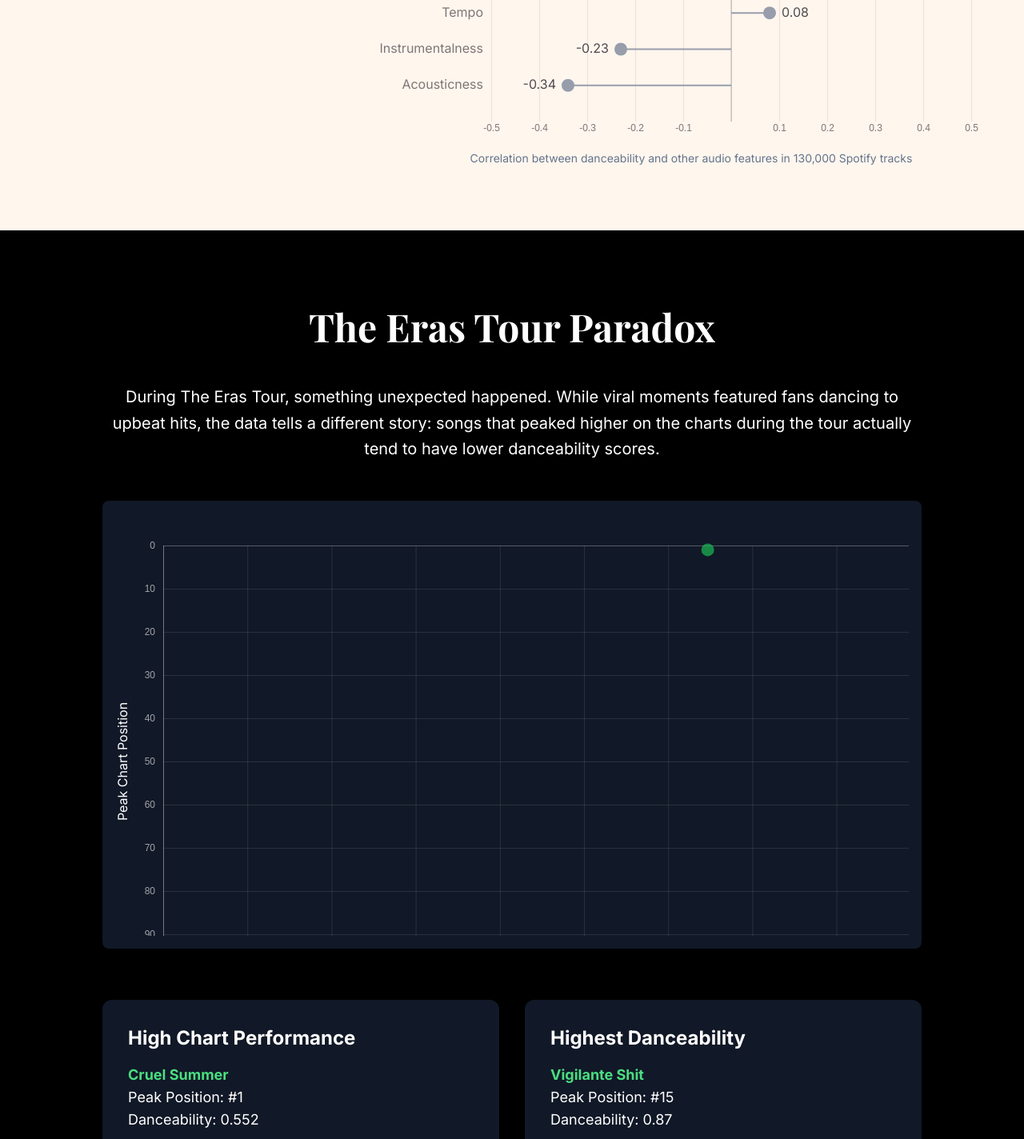
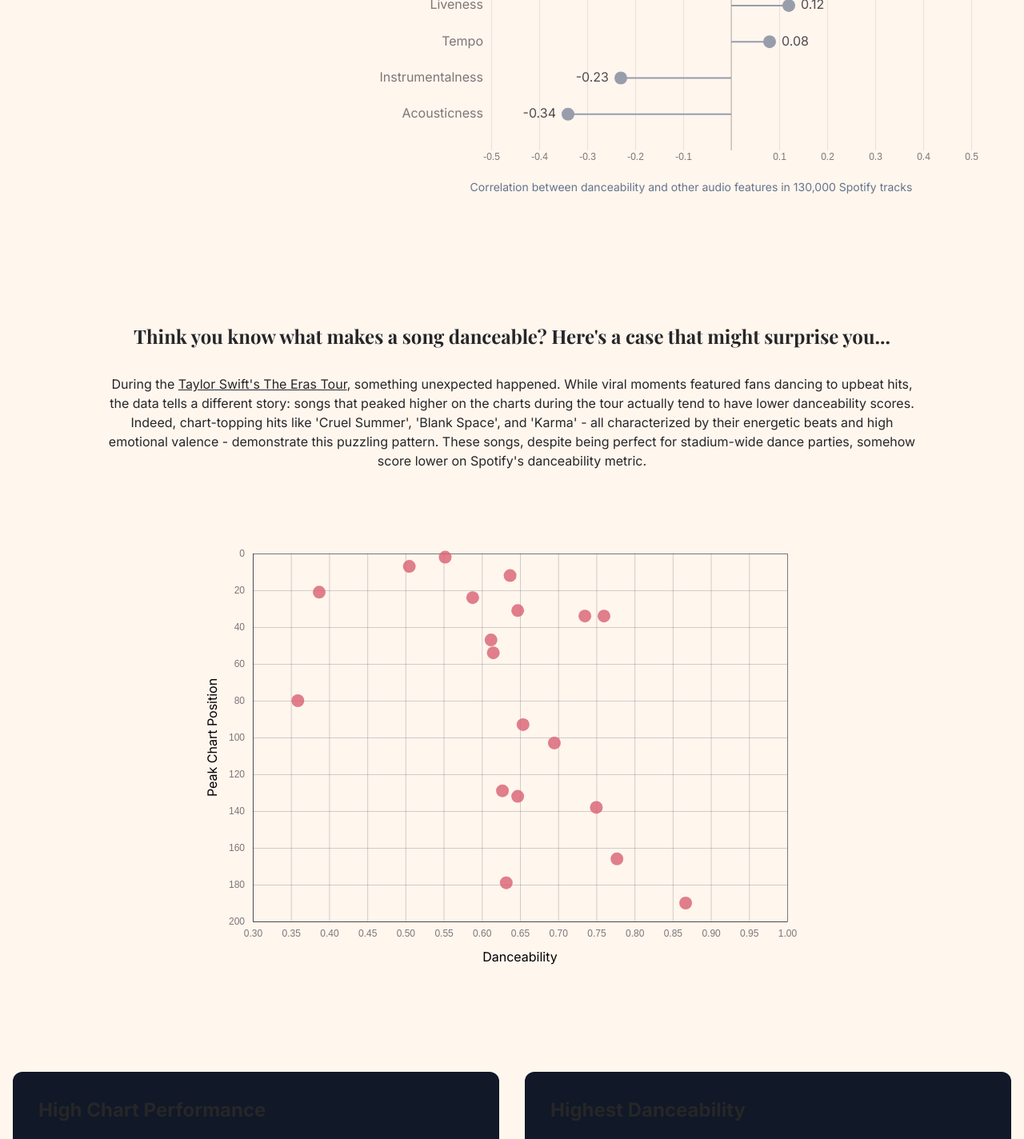
Before and after one commit to mori8/taylor-danceability-viz, a Next.js app: page / in a window 1280 px wide. Shown: the part 1330-2754 px from the top of the page at 80% size. Built offline with nearby package versions, Linux system fonts and the light colour scheme; a web font is replaced by a local one.

Commit message:
Implement: ChartPerformanceSection.js

```diff
--- a/app/components/sections/ChartPerformanceSection.js
+++ b/app/components/sections/ChartPerformanceSection.js
@@ -1,42 +1,48 @@
 // components/sections/ChartPerformanceSection.js
-'use client';
+"use client";
 
-import { motion } from 'framer-motion';
-import ScatterPlot from '../ui/ScatterPlot';
-
-const data = [
-  {
-    title: "Shake It Off",
-    album_cover: "https://upload.wikimedia.org/wikipedia/en/c/c4/Taylor_Swift_-_Shake_It_Off.png",
-    album: "1989",
-    danceability: 0.647,
-    peak_rank: 1,
-    average_rank: 3
-  },
-];
+import { motion } from "framer-motion";
+import ScatterPlot from "../ui/ScatterPlot";
 
 export default function ChartPerformanceSection() {
   return (
-    <section className="min-h-screen bg-black text-white py-24">
+    <section className="min-h-screen bg-cream text-obsidian py-20">
       <div className="container mx-auto px-4">
         <motion.div
           initial={{ opacity: 0, y: 20 }}
           whileInView={{ opacity: 1, y: 0 }}
-          className="max-w-5xl mx-auto"
+          transition={{ delay: 0.1 }}
+          className="mx-auto flex flex-col items-center"
         >
-          <h2 className="text-5xl font-display font-bold mb-12 text-center">
-            The Eras Tour Paradox
-          </h2>
-
-          <div className="mb-12 text-center">
-            <p className="text-xl leading-relaxed">
-              During The Eras Tour, something unexpected happened. While viral moments featured fans dancing to upbeat hits, the data tells a different story: songs that peaked higher on the charts during the tour actually tend to have lower danceability scores.
+          <div className="max-w-5xl mb-12 text-center">
+            <p className="text-2xl font-display font-bold mb-8">
+              Think you know what makes a song danceable? Here's a case that
+              might surprise you...
+            </p>
+            <p className="">
+              During the{" "}
+              <a
+                href="https://en.wikipedia.org/wiki/The_Eras_Tour"
+                target="_blank"
+                className="underline"
+              >
+                Taylor Swift's The Eras Tour
+              </a>
+              , something unexpected happened. While viral moments featured fans
+              dancing to upbeat hits, the data tells a different story: songs
+              that peaked higher on the charts during the tour actually tend to
+              have lower danceability scores. Indeed, chart-topping hits like
+              'Cruel Summer', 'Blank Space', and 'Karma' - all characterized by
+              their energetic beats and high emotional valence - demonstrate
+              this puzzling pattern. These songs, despite being perfect for
+              stadium-wide dance parties, somehow score lower on Spotify's
+              danceability metric.
             </p>
           </div>
 
           {/* Large Scatter Plot */}
-          <div className="h-[70vh] mb-12">
-            <ScatterPlot data={data} />
+          <div className="mb-12">
+            <ScatterPlot />
           </div>
 
           {/* Key Examples */}
@@ -47,15 +53,20 @@ export default function ChartPerformanceSection() {
               whileInView={{ opacity: 1, x: 0 }}
               transition={{ delay: 0.2 }}
             >
-              <h3 className="text-2xl font-bold mb-4">High Chart Performance</h3>
+              <h3 className="text-2xl font-bold mb-4">
+                High Chart Performance
+              </h3>
               <div className="space-y-4">
                 <p className="text-lg">
-                  <span className="text-green-400 font-bold">Cruel Summer</span>
-                  <br />Peak Position: #1
-                  <br />Danceability: 0.552
+                  <span className="text-cherry font-bold">Cruel Summer</span>
+                  <br />
+                  Peak Position: #2
+                  <br />
+                  Danceability: 0.552
                 </p>
                 <p className="text-gray-400">
-                  Despite its upbeat tempo and energetic performance, this summer anthem has a relatively low danceability score.
+                  Despite its upbeat tempo and energetic performance, this
+                  summer anthem has a relatively low danceability score.
                 </p>
               </div>
             </motion.div>
@@ -69,12 +80,17 @@ export default function ChartPerformanceSection() {
               <h3 className="text-2xl font-bold mb-4">Highest Danceability</h3>
               <div className="space-y-4">
                 <p className="text-lg">
-                  <span className="text-green-400 font-bold">Vigilante Shit</span>
-                  <br />Peak Position: #15
-                  <br />Danceability: 0.87
+                  <span className="text-cherry font-bold">
+                    Vigilante Shit
+                  </span>
+                  <br />
+                  Peak Position: #15
+                  <br />
+                  Danceability: 0.87
                 </p>
                 <p className="text-gray-400">
-                  A slower, darker track with a steady baseline scores highest in danceability despite lower chart performance.
+                  A slower, darker track with a steady baseline scores highest
+                  in danceability despite lower chart performance.
                 </p>
               </div>
             </motion.div>
--- a/app/components/sections/DanceabilityCorrelation.js
+++ b/app/components/sections/DanceabilityCorrelation.js
@@ -13,8 +13,8 @@ export default function DanceabilityCorrelationSection() {
           whileInView={{ opacity: 1, y: 0 }}
           className="mx-auto"
         >
-          <div className="w-3/5 mx-auto flex flex-col items-end mb-14">
-            <p className="font-display text-xl text-center">
+          <div className="w-3/5 mx-auto flex flex-col items-end mb-20">
+            <p className="font-display text-2xl text-center">
               "<b>Danceability</b> describes how suitable a track is for dancing based
               on a combination of musical elements including tempo, rhythm
               stability, beat strength, and overall regularity."
@@ -23,13 +23,13 @@ export default function DanceabilityCorrelationSection() {
           </div>
           <div className="flex flex-col lg:flex-row">
             <div className="lg:pr-8 mb-12 lg:mb-0">
-              <p className="leading-relaxed mb-8">
+              <p className="mb-8">
                 This definition might not be immediately intuitive. Most people
                 expect songs with energetic beats and loud sounds to have high
                 danceability scores - and they're <b>not</b> entirely wrong.
               </p>
 
-              <p className="leading-relaxed">
+              <p className="">
                 Analysis of{" "}
                 <a
                   href="https://www.kaggle.com/datasets/tomigelo/spotify-audio-features"
--- a/app/components/ui/ScatterPlot.js
+++ b/app/components/ui/ScatterPlot.js
@@ -1,26 +1,41 @@
 // components/ui/ScatterPlot.js
-'use client';
+"use client";
 
-import { useEffect, useRef, useState } from 'react';
-import * as d3 from 'd3';
+import { useEffect, useRef, useState } from "react";
+import * as d3 from "d3";
 
-export default function ScatterPlot({ data }) {
+export default function ScatterPlot() {
   const svgRef = useRef(null);
   const tooltipRef = useRef(null);
   const [dimensions, setDimensions] = useState({ width: 0, height: 0 });
+  const [data, setData] = useState(null);
 
   useEffect(() => {
-    // Responsive dimensions 설정
+    // Fetch CSV data from /public directory
+    d3.csv("/chart_performance.csv").then((rawData) => {
+      const processedData = rawData.map((d) => ({
+        title: d.name,
+        album_cover: d.album_cover,
+        album: d.album,
+        danceability: parseFloat(d.danceability),
+        peak_rank: parseInt(d.peak_rank, 10),
+        average_rank: parseInt(d.average_rank, 10),
+      }));
+      setData(processedData);
+    });
+  }, []);
+
+  useEffect(() => {
     const updateDimensions = () => {
-      const width = window.innerWidth * 0.9; // 화면의 90%
-      const height = window.innerHeight * 0.8; // 화면의 80%
+      const width = window.innerWidth * 0.6;
+      const height = window.innerHeight * 0.7;
       setDimensions({ width, height });
     };
 
     updateDimensions();
-    window.addEventListener('resize', updateDimensions);
+    window.addEventListener("resize", updateDimensions);
 
-    return () => window.removeEventListener('resize', updateDimensions);
+    return () => window.removeEventListener("resize", updateDimensions);
   }, []);
 
   useEffect(() => {
@@ -33,132 +48,176 @@ export default function ScatterPlot({ data }) {
     // SVG 초기화
     d3.select(svgRef.current).selectAll("*").remove();
 
-    const svg = d3.select(svgRef.current)
-      .attr('width', width + margin.left + margin.right)
-      .attr('height', height + margin.top + margin.bottom)
-      .append('g')
-      .attr('transform', `translate(${margin.left},${margin.top})`);
+    const svg = d3
+      .select(svgRef.current)
+      .attr("width", width + margin.left + margin.right)
+      .attr("height", height + margin.top + margin.bottom)
+      .append("g")
+      .attr("transform", `translate(${margin.left},${margin.top})`);
 
     // 스케일 설정
-    const xScale = d3.scaleLinear()
-      .domain([0, 1]) // danceability는 0-1 사이
+    const xScale = d3
+      .scaleLinear()
+      .domain([0.3, 1]) // danceability는 0.3-1 사이
       .range([0, width])
       .nice();
 
-    const yScale = d3.scaleLinear()
-      .domain([100, 1]) // rank는 1이 최상위
+    const yScale = d3
+      .scaleLinear()
+      .domain([200, 1]) // rank는 1이 최상위
       .range([height, 0])
       .nice();
 
     // 축 설정
-    const xAxis = d3.axisBottom(xScale)
-      .tickSize(-height)
-      .tickPadding(10);
+    const xAxis = d3.axisBottom(xScale).tickSize(-height).tickPadding(10);
 
-    const yAxis = d3.axisLeft(yScale)
-      .tickSize(-width)
-      .tickPadding(10);
+    const yAxis = d3.axisLeft(yScale).tickSize(-width).tickPadding(10);
 
     // 그리드라인 스타일링
-    svg.append('g')
-      .attr('transform', `translate(0,${height})`)
+    svg
+      .append("g")
+      .attr("transform", `translate(0,${height})`)
       .call(xAxis)
-      .attr('class', 'grid')
-      .selectAll('line')
-      .attr('stroke', 'rgba(255, 255, 255, 0.1)');
+      .attr("class", "grid")
+      .selectAll("line")
+      .attr("stroke", "rgba(38, 33, 40, 0.2)");
 
-    svg.append('g')
+    svg
+      .append("g")
       .call(yAxis)
-      .attr('class', 'grid')
-      .selectAll('line')
-      .attr('stroke', 'rgba(255, 255, 255, 0.1)');
+      .attr("class", "grid")
+      .selectAll("line")
+      .attr("stroke", "rgba(38, 33, 40, 0.2)");
 
     // 축 레이블 스타일링
-    svg.selectAll('.grid path')
-      .attr('stroke', 'rgba(255, 255, 255, 0.2)');
+    svg.selectAll(".grid path").attr("stroke", "rgba(38, 33, 40, 0.5)");
 
-    svg.selectAll('.grid text')
-      .attr('fill', 'rgba(255, 255, 255, 0.6)')
-      .style('font-size', '12px');
+    svg
+      .selectAll(".grid text")
+      .attr("fill", "rgba(38, 33, 40, 0.6)")
+      .style("font-size", "12px");
 
     // 툴팁 설정
-    const tooltip = d3.select(tooltipRef.current)
-      .style('position', 'absolute')
-      .style('visibility', 'hidden')
-      .style('background-color', 'rgba(0, 0, 0, 0.9)')
-      .style('border', '1px solid rgba(255, 255, 255, 0.2)')
-      .style('border-radius', '8px')
-      .style('padding', '12px')
-      .style('box-shadow', '0 4px 6px rgba(0, 0, 0, 0.1)')
-      .style('z-index', '10');
+    const tooltip = d3
+      .select(tooltipRef.current)
+      .style("position", "absolute") // absolute 대신 fixed 사용
+      .style("visibility", "hidden")
+      .style("background-color", "rgba(255, 255, 255, 0.9)")
+      .style("border-radius", "8px")
+      .style("padding", "12px")
+      .style("color", "black") // 텍스트 색상 추가
+      .style("pointer-events", "none") // 툴팁이 마우스 이벤트를 방해하지 않도록
+      .style("box-shadow", "0 4px 6px rgba(0, 0, 0, 0.1)")
+      .style("z-index", "9999"); // z-index 높임
 
     // 데이터 포인트 그리기
-    svg.selectAll('circle')
+    svg
+      .selectAll("circle")
       .data(data)
       .enter()
-      .append('circle')
-      .attr('cx', d => xScale(d.danceability))
-      .attr('cy', d => yScale(d.peak_rank))
-      .attr('r', 8)
-      .attr('fill', '#1DB954') // Spotify green
-      .attr('opacity', 0.7)
-      .style('cursor', 'pointer')
-      .on('mouseover', function(event, d) {
+      .append("circle")
+      .attr("cx", (d) => xScale(d.danceability))
+      .attr("cy", (d) => yScale(d.peak_rank))
+      .attr("r", 8)
+      .attr("fill", "#d86072")
+      .attr("opacity", 0.8)
+      .style("cursor", "pointer")
+      .on("mouseover", function (event, d) {
         d3.select(this)
           .transition()
           .duration(200)
-          .attr('r', 12)
-          .attr('opacity', 1);
+          .attr("r", 12)
+          .attr("opacity", 1);
 
-        tooltip.html(`
-          <div class="flex items-center gap-3 min-w-[300px]">
-            <img src="${d.album_cover}" alt="${d.album}" class="w-16 h-16 rounded-md" />
-            <div>
-              <p class="text-white font-bold">${d.title}</p>
-              <p class="text-gray-400 text-sm">${d.album}</p>
-              <p class="text-green-400 text-sm">Danceability: ${d.danceability.toFixed(3)}</p>
+        const [mouseX, mouseY] = d3.pointer(event, svgRef.current); // SVG 내 좌표 계산
+        const tooltipWidth = tooltip.node().offsetWidth;
+        const tooltipHeight = tooltip.node().offsetHeight;
+        const padding = 10;
+
+        let left = mouseX + padding;
+        let top = mouseY - padding;
+
+        // 화면 경계를 넘어가지 않도록 조정
+        if (left + tooltipWidth > dimensions.width) {
+          left = dimensions.width - tooltipWidth - padding;
+        }
+        if (top < tooltipHeight) {
+          top = tooltipHeight + padding;
+        }
+
+        tooltip
+          .html(
+            `
+            <div class="flex items-center gap-3 min-w-[300px] z-50">
+              <img src="${d.album_cover}" alt="${
+              d.album
+            }" class="w-16 h-16" />
+              <div>
+                <p class="text-obsidian font-bold">${d.title}</p>
+                <p class="text-slate-400 text-sm">${d.album}</p>
+                <p class="text-cherry text-sm">Danceability: ${d.danceability.toFixed(
+                  3
+                )}</p>
+                <p class="text-cherry text-sm">Peak Rank: ${d.peak_rank}</p>
+                <p class="text-cherry text-sm">Average Rank: ${d.average_rank}</p>
+              </div>
             </div>
-          </div>
-        `)
-        .style('visibility', 'visible')
-        .style('left', `${event.pageX + 10}px`)
-        .style('top', `${event.pageY - 10}px`);
+          `
+          )
+          .style("visibility", "visible")
+          .style("left", `${left}px`)
+          .style("top", `${top}px`);
       })
-      .on('mousemove', function(event) {
-        tooltip
-          .style('left', `${event.pageX + 10}px`)
-          .style('top', `${event.pageY - 10}px`);
+      .on("mousemove", function (event) {
+        const [mouseX, mouseY] = d3.pointer(event, svgRef.current); // SVG 내 좌표 계산
+        const tooltipWidth = tooltip.node().offsetWidth;
+        const tooltipHeight = tooltip.node().offsetHeight;
+        const padding = 10;
+
+        let left = mouseX + padding;
+        let top = mouseY - padding;
+
+        // 화면 경계를 넘어가지 않도록 조정
+        if (left + tooltipWidth > dimensions.width) {
+          left = dimensions.width - tooltipWidth - padding;
+        }
+        if (top < tooltipHeight) {
+          top = tooltipHeight + padding;
+        }
+
+        tooltip.style("left", `${left}px`).style("top", `${top}px`);
       })
-      .on('mouseout', function() {
+      .on("mouseout", function () {
         d3.select(this)
           .transition()
           .duration(200)
-          .attr('r', 8)
-          .attr('opacity', 0.7);
+          .attr("r", 8)
+          .attr("opacity", 0.7);
 
-        tooltip.style('visibility', 'hidden');
+        tooltip.style("visibility", "hidden"); // 툴팁 숨김 처리
       });
 
     // 축 레이블 추가
-    svg.append('text')
-      .attr('x', width / 2)
-      .attr('y', height + margin.bottom - 10)
-      .attr('text-anchor', 'middle')
-      .attr('fill', 'white')
-      .text('Danceability');
+    svg
+      .append("text")
+      .attr("x", width / 2)
+      .attr("y", height + margin.bottom - 10)
+      .attr("text-anchor", "middle")
+      .attr("fill", "black")
+      .text("Danceability");
 
-    svg.append('text')
-      .attr('transform', 'rotate(-90)')
-      .attr('x', -height / 2)
-      .attr('y', -margin.left + 15)
-      .attr('text-anchor', 'middle')
-      .attr('fill', 'white')
-      .text('Peak Chart Position');
-
+    svg
+      .append("text")
+      .attr("transform", "rotate(-90)")
+      .attr("x", -height / 2)
+      .attr("y", -margin.left + 15)
+      .attr("text-anchor", "middle")
+      .attr("fill", "black")
+      .text("Peak Chart Position");
   }, [data, dimensions]);
 
   return (
-    <div className="relative w-full h-full bg-gray-900 rounded-lg p-4">
+    <div className="relative w-full h-full rounded-lg p-4">
       <svg ref={svgRef} className="w-full h-full" />
       <div ref={tooltipRef} className="tooltip" />
     </div>
--- a/app/components/ui/ScrollProgress.js
+++ b/app/components/ui/ScrollProgress.js
@@ -9,7 +9,7 @@ export default function ScrollProgress() {
   return (
     <div className="fixed top-0 left-0 w-full h-1 z-50">
       <div
-        className="h-full bg-green-500"
+        className="h-full bg-cherry"
         style={{ width: `${progress}%` }}
       />
     </div>
```
Also changed, not shown: public/chart_performance.csv (added), 1 other file (tests, documents, lock files or other folders).
